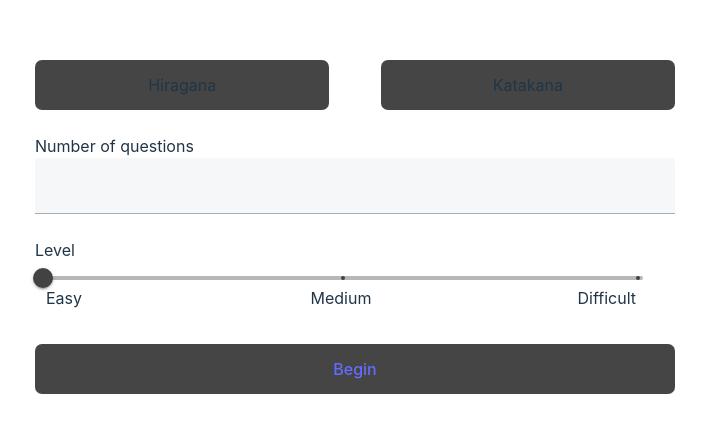
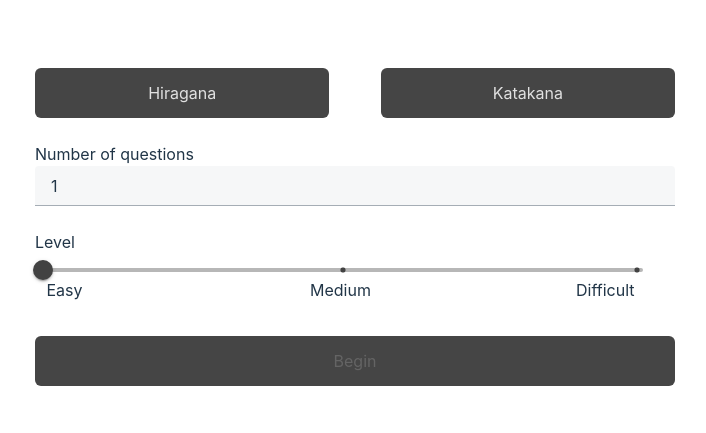
Before and after one commit to OmranEdoo/kana, a Vue app in the folder kana-quizz/: page / in a window 1280 px wide. Shown: the part 173-606 px from the top of the page, without its empty margins (285-991 px from the left). Built offline with nearby package versions, Linux system fonts and the light colour scheme.

Commit message:
quizz page debut

```diff
--- a/kana-quizz/src/main.ts
+++ b/kana-quizz/src/main.ts
@@ -7,7 +7,7 @@ const router = createRouter({
     history: createWebHistory(),
     routes: [
         { path: '/', name: 'home', component: Home },
-        { path: '/quizz', name: 'quizz', component: Quizz }
+        { path: '/quizz/:number/:kana/:level', name: 'quizz', component: Quizz }
     ]
 })
 
--- a/kana-quizz/src/views/Home.vue
+++ b/kana-quizz/src/views/Home.vue
@@ -4,11 +4,13 @@ import { defineComponent } from 'vue';
 export default defineComponent({
     data() {
         return {
-            level: {
+            levels: {
                 0: 'Easy',
                 1: 'Medium',
                 2: 'Difficult',
             },
+            level: 0,
+            numberQuestions: 1,
             isHiragana: false,
             isKatakana: false,
         }
@@ -35,50 +37,79 @@ export default defineComponent({
 <template>
     <div class="d-flex flex-column width50">
         <div class="d-flex flex-row justify-space-between mb-6">
-            <div class="box d-flex" :class="{ outline: isHiragana }" @click="clickHiragana">
+            <div class="box hover width23 d-flex" :class="{ outline: isHiragana }" @click="clickHiragana">
                 <p>Hiragana</p>
             </div>
-            <div class="box d-flex" :class="{ outline: isKatakana }" @click="clickKatakana">
+            <div class="box hover width23 d-flex" :class="{ outline: isKatakana }" @click="clickKatakana">
                 <p>Katakana</p>
             </div>
         </div>
         <div class="d-flex flex-column align-start mb-6">
             <p>Number of questions</p>
-            <v-text-field hide-details single-line type="number" min="1" max="100" class="width50" />
+            <v-text-field v-model="numberQuestions" hide-details single-line type="number" min="1" max="100" class="width50"
+                density="compact" />
         </div>
         <div class="d-flex flex-column align-start mb-6">
             <p>Level</p>
             <v-row class="width50">
                 <v-col>
-                    <v-slider :ticks="level" min="0" max="2" :step="1" show-ticks="always" tick-size="4">
-                    </v-slider>
+                    <v-slider v-model="level" :ticks="levels" min="0" max="2" :step="1" show-ticks="always" tick-size="5"
+                        thumb-size="20" />
                 </v-col>
             </v-row>
         </div>
-        <router-link class="d-flex flex-column width50 box" to="/quizz">Begin</router-link>
+        <router-link v-if="isHiragana && isKatakana" class="d-flex flex-column width50 box hover" :to="{
+            name: 'quizz', params: {
+                number: numberQuestions, kana: 'hiragana_katakana', level: level
+            }
+        }">Begin</router-link>
+        <router-link v-else-if="isHiragana" class="d-flex flex-column width50 box hover" :to="{
+            name: 'quizz', params: {
+                number: numberQuestions, kana: 'hiragana', level: level
+            }
+        }">Begin</router-link>
+        <router-link v-else-if="isKatakana" class="d-flex flex-column width50 box hover" :to="{
+            name: 'quizz', params: {
+                number: numberQuestions, kana: 'katakana', level: level
+            }
+        }">Begin</router-link>
+        <div v-else class="d-flex flex-column width50 box" disabled="true">Begin</div>
     </div>
 </template>
 
 <style>
+.width15 {
+    width: 15vw;
+}
+
+.width23 {
+    width: 23vw;
+}
+
 .width50 {
     width: 50vw !important;
 }
 
 .box {
     display: table-cell;
-    width: 23vw;
     height: 50px;
-    border-radius: 7px;
-    background-color: rgb(69, 69, 69);
+    border-radius: 6px;
     align-items: center;
     justify-content: center;
+    background-color: rgb(69, 69, 69);
+    color: rgb(100, 100, 100);
 }
 
 .outline {
     outline: solid;
 }
 
-.box:hover {
-    background-color: rgb(113, 113, 113);
+.hover {
+    background-color: rgb(69, 69, 69);
+    color: rgb(225, 225, 225);
+}
+
+.hover:hover {
+    background-color: rgb(113, 113, 113) !important;
 }
 </style>
--- a/kana-quizz/src/views/Quizz.vue
+++ b/kana-quizz/src/views/Quizz.vue
@@ -1 +1,85 @@
-<template></template>
+<script lang="ts">
+import { defineComponent } from 'vue';
+import { useRoute } from 'vue-router'
+
+export default defineComponent({
+    data() {
+        return {
+            answers: ['wa', 'ji', 'nou'],
+            choices: [] as Array<number>,
+            index: 0,
+            kanas: [
+                { phonetique: 'a', hiragana: 'あ', katakana: 'ア' },
+                { phonetique: 'i', hiragana: 'い', katakana: 'イ' },
+                { phonetique: 'u', hiragana: 'う', katakana: 'ウ' },
+                { phonetique: 'e', hiragana: 'え', katakana: 'エ' },
+                { phonetique: 'o', hiragana: 'お', katakana: 'オ' },
+                { phonetique: 'ka', hiragana: 'か', katakana: 'カ' },
+                { phonetique: 'ki', hiragana: 'き', katakana: 'キ' },
+                { phonetique: 'ku', hiragana: 'く', katakana: 'ク' },
+                { phonetique: 'ke', hiragana: 'け', katakana: 'ケ' },
+                { phonetique: 'ko', hiragana: 'こ', katakana: 'コ' },
+                { phonetique: 'sa', hiragana: 'さ', katakana: 'サ' },
+                { phonetique: 'shi', hiragana: 'し', katakana: 'シ' },
+                { phonetique: 'su', hiragana: 'す', katakana: 'ス' },
+                { phonetique: 'se', hiragana: 'せ', katakana: 'セ' },
+                { phonetique: 'so', hiragana: 'そ', katakana: 'ソ' },
+                { phonetique: 'ta', hiragana: 'た', katakana: 'タ' },
+                { phonetique: 'chi', hiragana: 'ち', katakana: 'チ' },
+                { phonetique: 'tsu', hiragana: 'つ', katakana: 'ツ' },
+                { phonetique: 'te', hiragana: 'て', katakana: 'テ' },
+                { phonetique: 'to', hiragana: 'と', katakana: 'ト' },
+                { phonetique: 'na', hiragana: 'な', katakana: 'ナ' },
+                { phonetique: 'ni', hiragana: 'に', katakana: 'ニ' },
+                { phonetique: 'nu', hiragana: 'ぬ', katakana: 'ヌ' },
+                { phonetique: 'ne', hiragana: 'ね', katakana: 'ネ' },
+                { phonetique: 'no', hiragana: 'の', katakana: 'ノ' },
+                { phonetique: 'ha', hiragana: 'は', katakana: 'ハ' },
+                { phonetique: 'hi', hiragana: 'ひ', katakana: 'ヒ' },
+                { phonetique: 'fu', hiragana: 'ふ', katakana: 'フ' },
+                { phonetique: 'he', hiragana: 'へ', katakana: 'ヘ' },
+                { phonetique: 'ho', hiragana: 'ほ', katakana: 'ホ' },
+                { phonetique: 'ma', hiragana: 'ま', katakana: 'マ' },
+                { phonetique: 'mi', hiragana: 'み', katakana: 'ミ' },
+                { phonetique: 'mu', hiragana: 'む', katakana: 'ム' },
+                { phonetique: 'me', hiragana: 'め', katakana: 'メ' },
+                { phonetique: 'mo', hiragana: 'も', katakana: 'モ' },
+                { phonetique: 'ya', hiragana: 'や', katakana: 'ヤ' },
+                { phonetique: 'yu', hiragana: 'ゆ', katakana: 'ユ' },
+                { phonetique: 'yo', hiragana: 'よ', katakana: 'ヨ' },
+                { phonetique: 'ra', hiragana: 'ら', katakana: 'ラ' },
+                { phonetique: 'ri', hiragana: 'り', katakana: 'リ' },
+                { phonetique: 'ru', hiragana: 'る', katakana: 'ル' },
+                { phonetique: 're', hiragana: 'れ', katakana: 'レ' },
+                { phonetique: 'ro', hiragana: 'ろ', katakana: 'ロ' },
+                { phonetique: 'wa', hiragana: 'わ', katakana: 'ワ' },
+                { phonetique: 'wo', hiragana: 'を', katakana: 'ヲ' },
+            ]
+        }
+    },
+    mounted() {
+        const route = useRoute()
+        for (let i = 0; i < +route.params.number; i++) {
+            this.choices.push(Math.floor(Math.random() * this.kanas.length))
+        }
+        console.log(this.choices)
+    }
+})
+</script>
+
+<template>
+    <div class="d-flex flex-column width50">
+        <div class="box mb-6">
+            {{ kanas[choices[index]]['hiragana'] }}
+        </div>
+        <div class="d-flex flex-row justify-space-between mb-6">
+            <div v-for="answer in answers" class="box width15 hover">{{ answer }}</div>
+        </div>
+        <div class="d-flex flex-row justify-space-between">
+            <button class="width23">Correct</button>
+            <button class="width23">Next</button>
+        </div>
+    </div>
+</template>
+
+<style></style>
```
